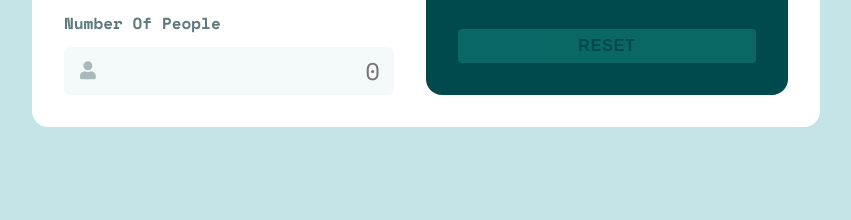
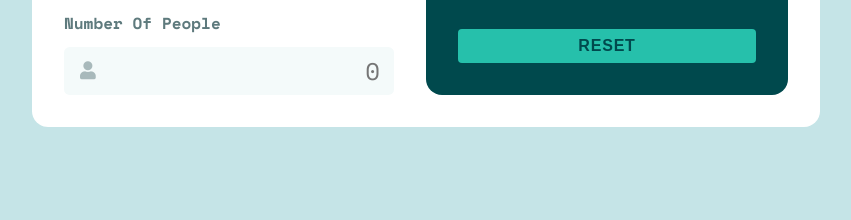
Before and after one commit to MaryEhb/-FrontendMentor-Tip-calculator, a plain HTML site: page index.html in a window 1280 px wide. Shown: the part 532-752 px from the top of the page, without its empty margins (214-1065 px from the left). Drawn offline with nearby package versions, Linux system fonts and the light colour scheme.

Commit message:
Update index.html

```diff
--- a/index.html
+++ b/index.html
@@ -59,7 +59,7 @@
           <p class="result">0.00</p>
         </div>
 
-        <button class="reset" id="reset" disabled>reset</button>
+        <button class="reset" id="reset">reset</button>
       </div>
     </div>
   </main>
```
